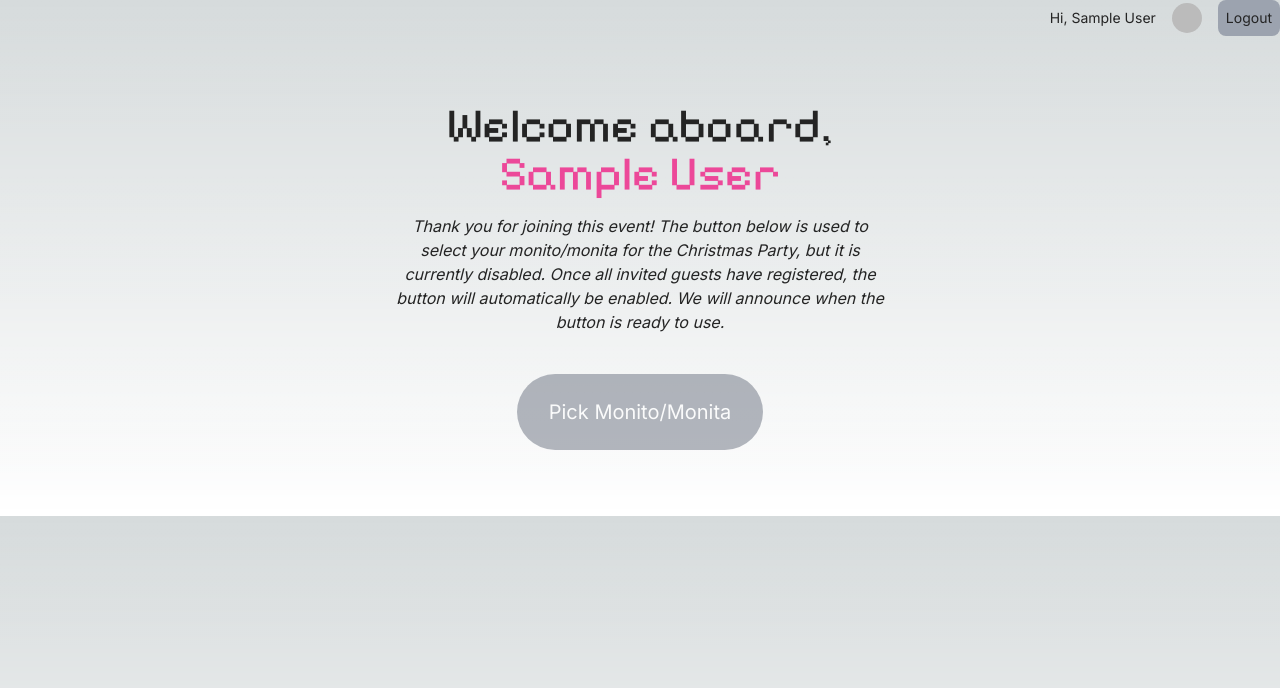
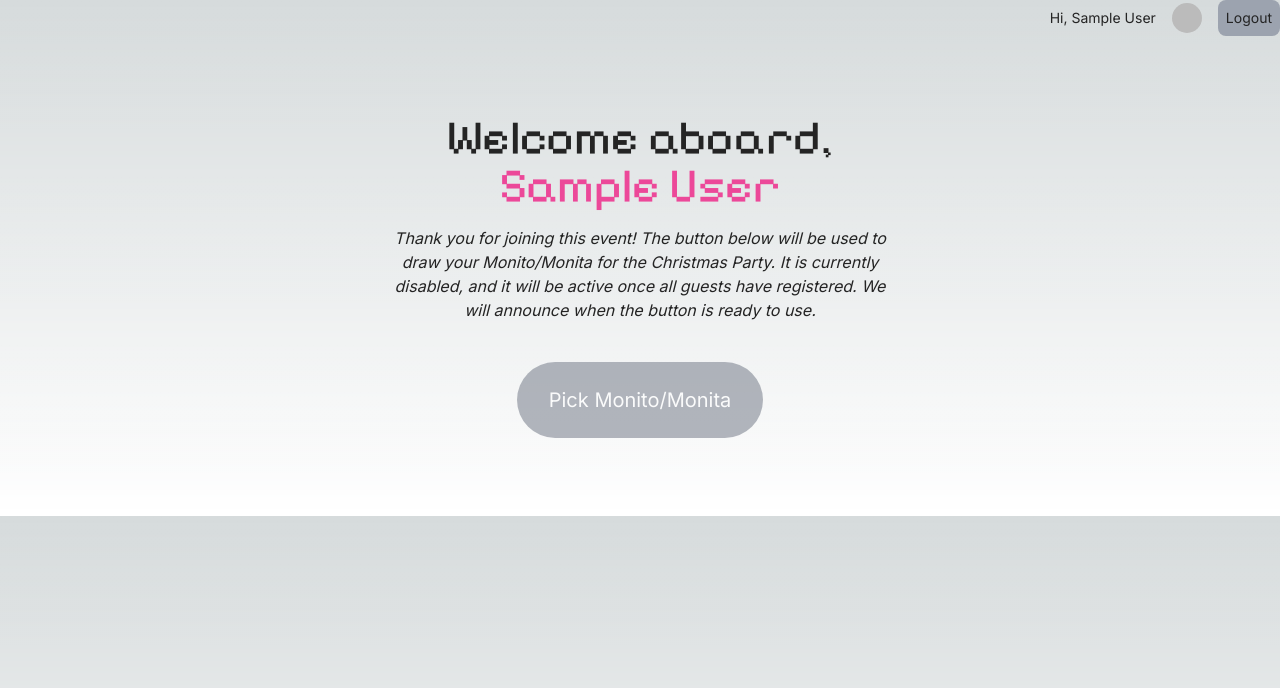
Before and after one commit to weraldco/xmas-palabunutan, a Next.js app: page /dashboard in a window 1280 px wide. Shown: the top 688 px of the page. Built offline with nearby package versions, Linux system fonts and the light colour scheme; no server answers; the database is empty; sample sign-in values are in the browser's storage.

Commit message:
Edit some labels

```diff
--- a/app/dashboard/page.tsx
+++ b/app/dashboard/page.tsx
@@ -31,11 +31,10 @@ export default async function DashboardPage() {
 					{result?.youPicked == null ? (
 						<div className="flex flex-col gap-10">
 							<div className={`w-[350px] md:w-[500px] italic`}>
-								Thank you for joining this event! The button below is used to
-								select your monito/monita for the Christmas Party, but it is
-								currently disabled. Once all invited guests have registered, the
-								button will automatically be enabled. We will announce when the
-								button is ready to use.
+								Thank you for joining this event! The button below will be used
+								to draw your Monito/Monita for the Christmas Party. It is
+								currently disabled, and it will be active once all guests have
+								registered. We will announce when the button is ready to use.
 							</div>
 							<PickButton />
 						</div>
--- a/app/page.tsx
+++ b/app/page.tsx
@@ -14,9 +14,9 @@ export default function Home() {
 				<div
 					className={`${noto.className} text-[16px] md:text-[20px] max-w-[600px]`}
 				>
-					You are invited this coming December 21-20, 2024. <br /> Come and join
-					our Christmas Party <br />
-					party start at 6:30 PM.
+					You are invited this coming December 21-22, 2024. <br /> Come and join
+					our Christmas Party. <br />
+					The party starts at 6:30 PM.
 				</div>
 			</div>
 			<div className="flex gap-x-4">
```
